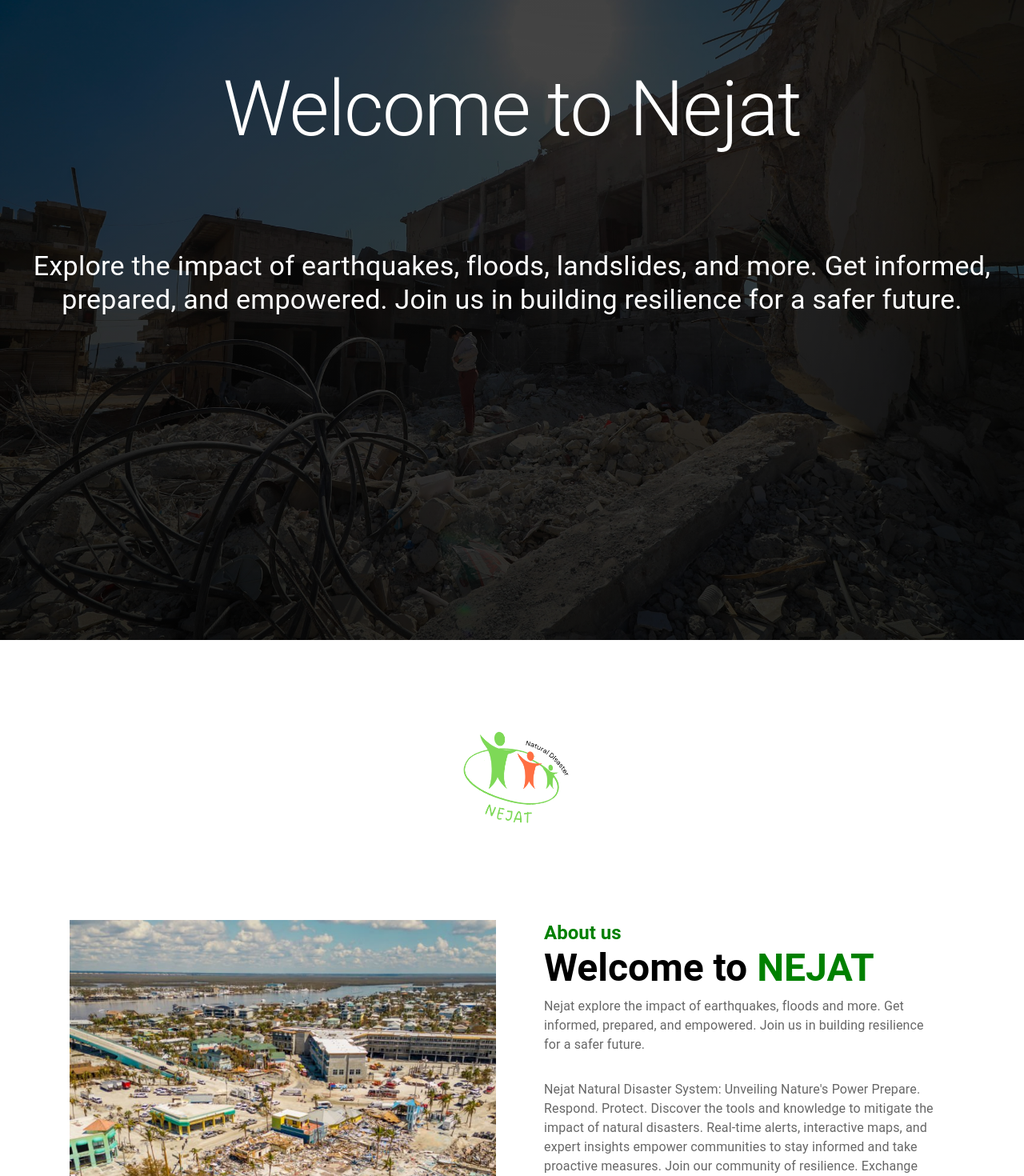
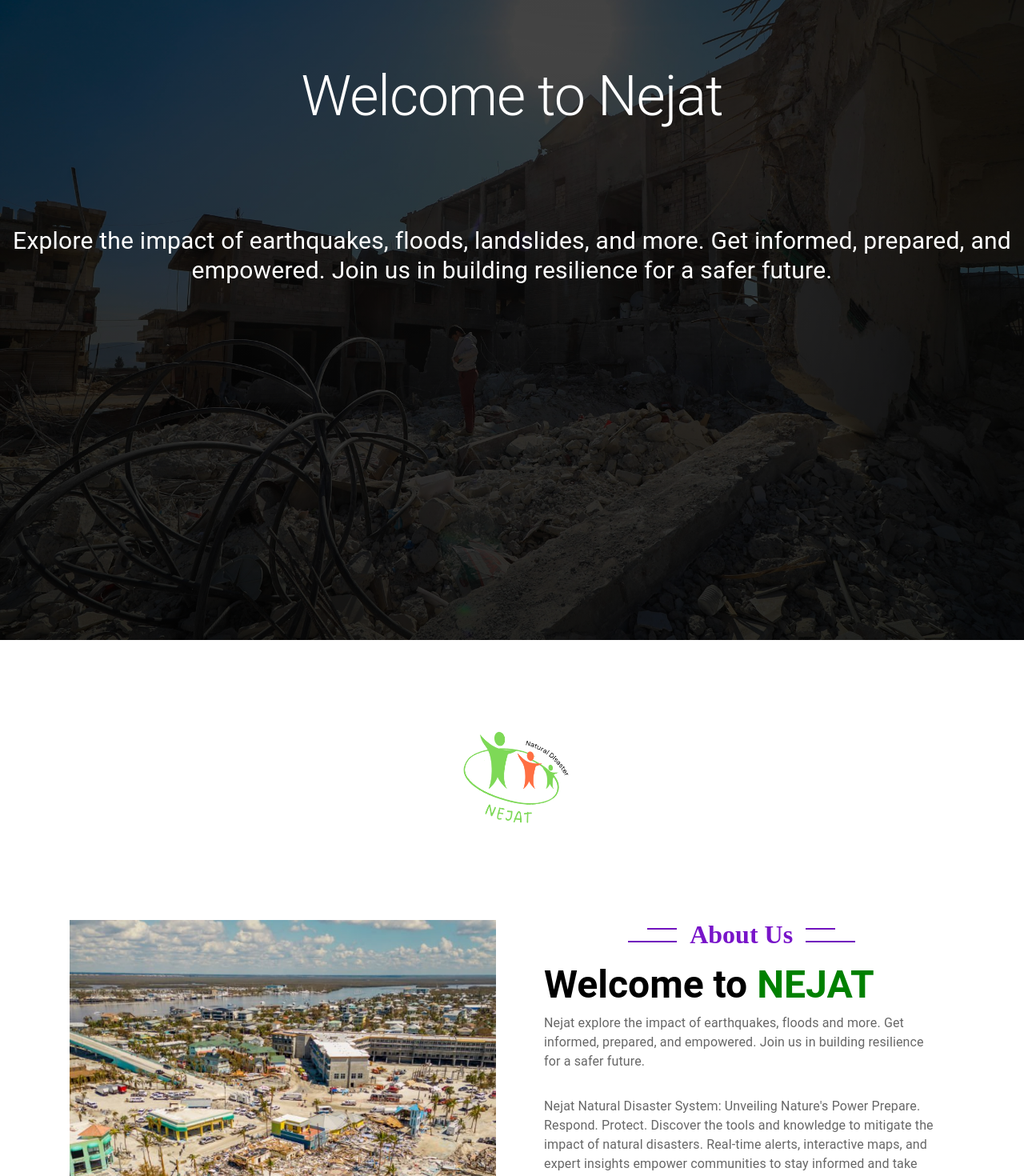
Before and after one commit to faizmohmmadR/nejat, a React (Create React App) app in the folder frontend/: page /home in a window 1280 px wide. Shown: the top 1470 px of the page at 80% size. Built offline with nearby package versions, Linux system fonts and the light colour scheme.

Commit message:
new update added

```diff
--- a/frontend/src/App.js
+++ b/frontend/src/App.js
@@ -2,6 +2,7 @@ import React from "react";
 import "./App.css";
 import { Outlet } from "react-router-dom";
 import { Grid } from "@mui/material";
+import Footer from "./Components/Layout/Footer/Footer";
 import Nav from "./Components/Layout/Nav/Nav";
 
 function App() {
@@ -9,6 +10,7 @@ function App() {
     <Grid maxWidth="xl" margin="0px auto" container>
       <Nav />
       <Outlet />
+      <Footer />
     </Grid>
   );
 }
--- /dev/null
+++ b/frontend/src/Components/Layout/Charts/Charts.jsx
@@ -0,0 +1,217 @@
+import * as React from "react";
+import { BarChart } from "@mui/x-charts/BarChart";
+import { axisClasses } from "@mui/x-charts";
+import { SparkLineChart } from "@mui/x-charts/SparkLineChart";
+import { Grid, Box, Typography, Divider } from "@mui/material";
+import PieChart1 from "./PieChart";
+
+const chartSetting = {
+  yAxis: [
+    {
+      label: "rainfall (mm)",
+    },
+  ],
+  width: 450,
+  height: 300,
+  sx: {
+    [`.${axisClasses.left} .${axisClasses.label}`]: {
+      transform: "translate(-20px, 0)",
+    },
+  },
+};
+const dataset = [
+  {
+    floods: 59,
+    earthquack: 57,
+    storm: 86,
+    volcano: 21,
+    province: "Kabul",
+  },
+  {
+    floods: 64,
+    earthquack: 82,
+    storm: 37,
+    volcano: 93,
+    province: "Badakhshan",
+  },
+  {
+    floods: 22,
+    earthquack: 76,
+    storm: 49,
+    volcano: 81,
+    province: "Badghis",
+  },
+  {
+    floods: 41,
+    earthquack: 65,
+    storm: 92,
+    volcano: 18,
+    province: "Baghlan",
+  },
+];
+
+const valueFormatter = (value) => `${value} occurrences`;
+
+export default function Charts() {
+  return (
+    <Grid container sx={{ overflow: "auto" }}>
+      <Grid item xs={12} md={12} textAlign={"center"} mt={4} mb={6}>
+        <Grid
+          sx={{
+            display: "flex",
+            justifyContent: "center",
+            alignItems: "center",
+            mb: "1em",
+          }}
+        >
+          <Box
+            sx={{
+              display: "flex",
+              flexDirection: "column",
+              width: "10%",
+              height: { xs: "2vh", md: "3vh" },
+              justifyContent: "space-between",
+              padding: "3px 0",
+            }}
+          >
+            <Divider
+              sx={{
+                width: "30%",
+                height: "2px",
+                background: "#7814c9",
+                marginLeft: "70%",
+              }}
+            />
+            <Divider
+              sx={{
+                width: "50%",
+                height: "2px",
+                background: "#7814c9",
+                marginLeft: "50%",
+              }}
+            />
+          </Box>
+
+          <Typography
+            variant="normal"
+            sx={{
+              fontWeight: "bold",
+              margin: "0 0.5em",
+              color: "#7814c9",
+            }}
+          >
+            CHARTS
+          </Typography>
+          <Box
+            sx={{
+              display: "flex",
+              flexDirection: "column",
+              width: "10%",
+              height: { xs: "2vh", md: "3vh" },
+              justifyContent: "space-between",
+              textAlign: "center",
+              padding: "3px 0",
+            }}
+          >
+            <Divider
+              sx={{
+                width: "30%",
+                height: "2px",
+                background: "#7814c9",
+              }}
+            />
+            <Divider
+              sx={{ width: "50%", height: "2px", background: "#7814c9" }}
+            />
+          </Box>
+        </Grid>
+        <Typography variant="h4" sx={{ fontWeight: "bold" }}>
+          Newest Reports
+        </Typography>
+      </Grid>
+      <Grid item xs={12} md={6} lg={4} textAlign={"center"}>
+        <BarChart
+          dataset={dataset}
+          xAxis={[{ scaleType: "band", dataKey: "province" }]}
+          series={[
+            { dataKey: "floods", label: "Floods", valueFormatter },
+            { dataKey: "earthquack", label: "Earthquack", valueFormatter },
+            { dataKey: "storm", label: "Storm", valueFormatter },
+            { dataKey: "volcano", label: "Volcano", valueFormatter },
+          ]}
+          {...chartSetting}
+        />
+        <Typography
+          variant="h6"
+          ml={3}
+          mb={6}
+          lg={4}
+          mt={4}
+          sx={{ fontSize: { xs: "14px", sm: "16px", md: "20px" } }}
+          textAlign={"start"}
+        >
+          The number of accidents in different provinces in the previous year
+        </Typography>
+      </Grid>
+      <Grid
+        item
+        xs={12}
+        md={4}
+        mt={5}
+        sx={{
+          display: "flex",
+          flexDirection: "column",
+          alignItems: "center",
+        }}
+      >
+        <PieChart1 />
+
+        <Typography
+          variant="h6"
+          ml={3}
+          mb={6}
+          lg={4}
+          mt={4}
+          sx={{ fontSize: { xs: "14px", sm: "16px", md: "20px" } }}
+        >
+          The four provinces that had the most casualties
+        </Typography>
+      </Grid>
+      <Grid item xs={12} md={12} lg={4}>
+        <Box sx={{ flexGrow: 1 }}>
+          <SparkLineChart
+            plotType="bar"
+            data={[1, 4, 2, 5, 7, 2, 4, 6]}
+            height={280}
+            showTooltip
+            showHighlight
+            xAxis={{
+              scaleType: "band",
+              data: [
+                new Date(2016, 0, 1),
+                new Date(2017, 0, 1),
+                new Date(2018, 0, 1),
+                new Date(2019, 0, 1),
+                new Date(2020, 0, 1),
+                new Date(2021, 0, 1),
+                new Date(2022, 0, 1),
+                new Date(2023, 0, 1),
+              ],
+              valueFormatter: (value) => value.getFullYear(),
+            }}
+          />
+        </Box>
+        <Typography
+          variant="h6"
+          ml={3}
+          mb={6}
+          lg={4}
+          mt={6}
+          sx={{ fontSize: { xs: "14px", sm: "16px", md: "20px" } }}
+        >
+          The number of people killed in the year from 2016 to 2023
+        </Typography>
+      </Grid>
+    </Grid>
+  );
+}
--- /dev/null
+++ b/frontend/src/Components/Layout/Charts/PieChart.jsx
@@ -0,0 +1,44 @@
+import * as React from "react";
+import { DefaultizedPieValueType } from "@mui/x-charts";
+import { PieChart, pieArcLabelClasses } from "@mui/x-charts/PieChart";
+
+const data = [
+  { label: "Group A", value: 400, color: "#0088FE" },
+  { label: "Group B", value: 300, color: "#00C49F" },
+  { label: "Group C", value: 300, color: "#FFBB28" },
+  { label: "Group D", value: 200, color: "#FF8042" },
+];
+
+const sizing = {
+  margin: { right: 5 },
+  width: 200,
+  height: 200,
+  legend: { hidden: true },
+};
+const TOTAL = data.map((item) => item.value).reduce((a, b) => a + b, 0);
+
+const getArcLabel = (params) => {
+  const percent = params.value / TOTAL;
+  return `${(percent * 100).toFixed(0)}%`;
+};
+
+export default function PieChart1() {
+  return (
+    <PieChart
+      series={[
+        {
+          outerRadius: 100,
+          data,
+          arcLabel: getArcLabel,
+        },
+      ]}
+      sx={{
+        [`& .${pieArcLabelClasses.root}`]: {
+          fill: "white",
+          fontSize: 20,
+        },
+      }}
+      {...sizing}
+    />
+  );
+}
--- a/frontend/src/Components/Layout/Home/Home.jsx
+++ b/frontend/src/Components/Layout/Home/Home.jsx
@@ -1,11 +1,10 @@
-import { Box, Button, Grid, Typography, Container } from "@mui/material";
+import { Box, Button, Grid, Typography, Divider } from "@mui/material";
 import React from "react";
 import Services from "../Services/Services";
 
 import ArrowForwardIcon from "@mui/icons-material/ArrowForward";
 import News from "../News/News";
-import { styled } from "@mui/system";
-import "../Home/home.css";
+import Charts from "../Charts/Charts";
 
 const Home = () => {
   const data = [
@@ -16,29 +15,33 @@ const Home = () => {
     { id: 5, title: "Life-saving Missions" },
     { id: 6, title: "Risk Reduction" },
   ];
-  const StyledImage = styled("img")({
-    objectFit: "cover",
-    width: "100%",
-    height: "100%",
-  });
 
   return (
-    <Grid sx={{ margin: "0px auto" }} maxWidth="xl">
+    <Grid sx={{ margin: "0px auto" }} maxWidth="xl" width={"100%"}>
       <Grid
         container
-        height="100vh"
         sx={{
           background: (theme) =>
             `linear-gradient(rgba(0,0,0,0.7), rgba(0,0,0,0.8)), url('img/d.jpg')`,
           backgroundSize: "cover",
           backgroundPosition: "center",
+          height: { xs: "50vh", md: "100vh" },
         }}
       >
         <Grid item lg={12} textAlign="center" pt={10}>
-          <Typography variant="h1" color="white">
+          <Typography
+            variant="h1"
+            color="white"
+            sx={{ fontSize: { xs: "40px", md: "70px" } }}
+          >
             Welcome to Nejat
           </Typography>
-          <Typography variant="h4" color="white" mt={15}>
+          <Typography
+            variant="h4"
+            color="white"
+            mt={15}
+            sx={{ fontSize: { xs: "12px", md: "30px" } }}
+          >
             Explore the impact of earthquakes, floods, landslides, and more. Get
             informed, prepared, and empowered. Join us in building resilience
             for a safer future.
@@ -72,9 +75,78 @@ const Home = () => {
           padding="0px 20px"
           sx={{ aspectRatio: 16 / 14 }}
         >
-          <Typography variant="h5" color={"green"} fontWeight="bold">
-            About us
-          </Typography>
+          <Grid item xs={12} md={12} textAlign={"center"}>
+            <Grid
+              sx={{
+                display: "flex",
+                justifyContent: "center",
+                alignItems: "center",
+                mb: "1em",
+              }}
+            >
+              <Box
+                sx={{
+                  display: "flex",
+                  flexDirection: "column",
+                  width: "25%",
+                  height: { xs: "2vh", md: "3vh" },
+                  justifyContent: "space-between",
+                  padding: "3px 0",
+                }}
+              >
+                <Divider
+                  sx={{
+                    width: "30%",
+                    height: "2px",
+                    background: "#7814c9",
+                    marginLeft: "70%",
+                  }}
+                />
+                <Divider
+                  sx={{
+                    width: "50%",
+                    height: "2px",
+                    background: "#7814c9",
+                    marginLeft: "50%",
+                  }}
+                />
+              </Box>
+
+              <Typography
+                variant="normal"
+                sx={{
+                  fontSize: "2rem",
+                  fontWeight: "bold",
+                  margin: "0 0.5em",
+                  color: "#7814c9",
+                }}
+              >
+                About Us
+              </Typography>
+              <Box
+                sx={{
+                  display: "flex",
+                  flexDirection: "column",
+                  width: "25%",
+                  height: { xs: "2vh", md: "3vh" },
+                  justifyContent: "space-between",
+                  textAlign: "center",
+                  padding: "3px 0",
+                }}
+              >
+                <Divider
+                  sx={{
+                    width: "30%",
+                    height: "2px",
+                    background: "#7814c9",
+                  }}
+                />
+                <Divider
+                  sx={{ width: "50%", height: "2px", background: "#7814c9" }}
+                />
+              </Box>
+            </Grid>
+          </Grid>
           <Typography variant="h3" fontWeight="bold">
             Welcome to <span style={{ color: "green" }}> NEJAT</span>
           </Typography>
@@ -122,10 +194,16 @@ const Home = () => {
               ))}
             </Grid>
           </Grid>
+
           <Button
             variant="contained"
-            color="success"
-            sx={{ mt: 3, padding: 1 }}
+            sx={{
+              mt: 3,
+              padding: "5px 20px",
+              zIndex: 0,
+              bgcolor: "#7814c9",
+              ":hover": { bgcolor: "#a141f0" },
+            }}
           >
             Read More
           </Button>
@@ -133,6 +211,7 @@ const Home = () => {
       </Grid>
       <Services />
       <News />
+      <Charts />
     </Grid>
   );
 };
--- a/frontend/src/Components/Layout/Nav/Nav.jsx
+++ b/frontend/src/Components/Layout/Nav/Nav.jsx
@@ -15,6 +15,14 @@ const navLinkStyle = {
   color: "white",
   fontWeight: "bolder",
   fontSize: "1.5em",
+  textDecoration: "none",
+};
+
+const MobilenavLinkStyle = {
+  color: "gray",
+  fontWeight: "bolder",
+  fontSize: "1.5em",
+  textDecoration: "none",
 };
 
 const Nav = () => {
@@ -88,16 +96,20 @@ const Nav = () => {
           position: "sticky",
           top: "0px",
           display: { xs: "block", md: "none" },
+          height: { xs: "8svh", sm: "9svh" },
         }}
       >
         <Grid
           item
           xs={12}
-          display={"flex"}
-          justifyContent={"space-between"}
-          alignContent={"space-between"}
-          mt={1.4}
+          sx={{
+            display: "flex",
+            justifyContent: "space-between",
+          }}
         >
+          <Grid item sm={4} display="flex" alignItems="center">
+            <Typography variant="h4">NEJAT</Typography>
+          </Grid>
           <Button sx={{ color: "white" }} onClick={handleOpenMenu}>
             <MenuIcon
               fontSize="large"
@@ -107,11 +119,6 @@ const Nav = () => {
               fontSize="large"
               sx={{ display: anchorEl ? "block" : "none" }}
             />
-          </Button>
-          <Button>
-            <NavLink style={navLinkStyle} to="/login">
-              Login
-            </NavLink>
           </Button>
         </Grid>
       </Grid>
@@ -125,40 +132,57 @@ const Nav = () => {
           onClick={() => {
             handleCloseMenu();
           }}
-          sx={{ width: "20vw" }}
+          sx={{ width: "100vw" }}
         >
           {" "}
-          <NavLink to="/">Home</NavLink>
+          <NavLink style={MobilenavLinkStyle} to="/">
+            Home
+          </NavLink>
         </MenuItem>
 
         <MenuItem
           onClick={() => {
             handleCloseMenu();
           }}
-          sx={{ width: "20vw" }}
+          sx={{ width: "100vw" }}
         >
           {" "}
-          <NavLink to="/about">About</NavLink>
+          <NavLink style={MobilenavLinkStyle} to="/about">
+            About
+          </NavLink>
         </MenuItem>
 
         <MenuItem
           onClick={() => {
             handleCloseMenu();
           }}
-          sx={{ width: "20vw" }}
+          sx={{ width: "100vw" }}
         >
           {" "}
-          <NavLink to="/contact">Contact</NavLink>
+          <NavLink style={MobilenavLinkStyle} to="/contact">
+            Contact
+          </NavLink>
         </MenuItem>
 
         <MenuItem
           onClick={() => {
             handleCloseMenu();
           }}
-          sx={{ width: "20vw" }}
+          sx={{ width: "100vw" }}
         >
           {" "}
-          <NavLink>Services</NavLink>
+          <NavLink style={MobilenavLinkStyle}>Services</NavLink>
+        </MenuItem>
+
+        <MenuItem
+          onClick={() => {
+            handleCloseMenu();
+          }}
+          sx={{ width: "100vw" }}
+        >
+          <NavLink style={MobilenavLinkStyle} to="/login">
+            Login
+          </NavLink>
         </MenuItem>
       </Menu>
     </>
```
Also changed, not shown: frontend/src/Components/Layout/Home/home.css (deleted, +0 -14 lines).
